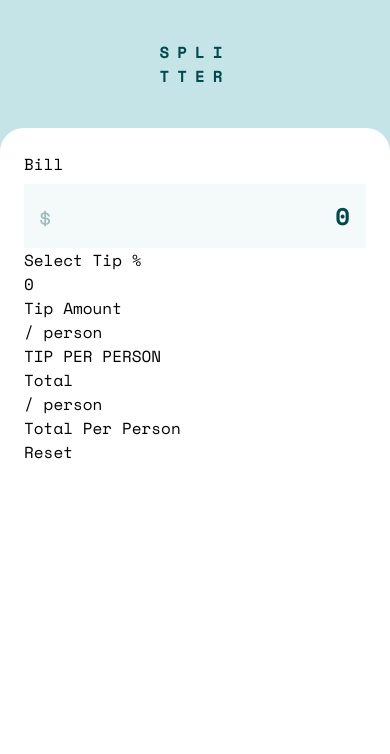
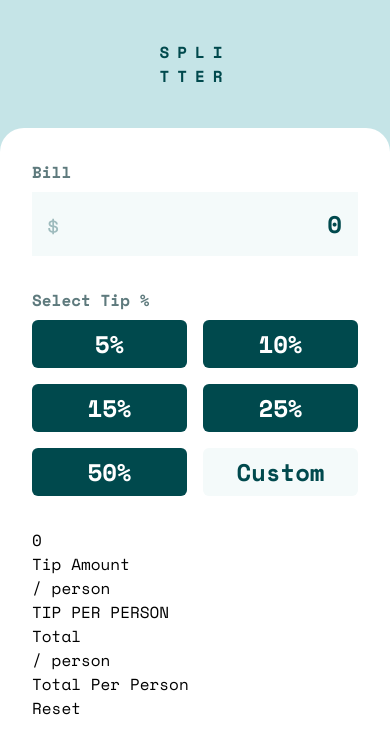
Before and after one commit to mdubelbeis/tip-calculator, a React (Create React App) app: page / in a window 390 px wide. Shown: the top 754 px of the page. Built offline with nearby package versions, Linux system fonts and the light colour scheme.

Commit message:
styled for mobile

```diff
--- a/src/components/App.js
+++ b/src/components/App.js
@@ -10,7 +10,7 @@ const App = () => {
           <p>TTER</p>
         </div>
       </header>
-      <main className="w-screen h-screen p-6 bg-pure-white rounded-t-3xl">
+      <main className="w-screen h-screen p-8 bg-pure-white rounded-t-3xl">
         <Input />
         <Output />
       </main>
--- a/src/components/BillAmount.js
+++ b/src/components/BillAmount.js
@@ -8,7 +8,7 @@ const BillAmount = () => {
   return (
     <form>
       <label htmlFor="bill-amount">
-        Bill
+        <h3 className="text-dark-grayish-cyan font-semibold">Bill</h3>
         <div className="relative">
           <input
             className="relative w-full p-4 bg-very-light-gray-cyan mt-2 focus:outline-0 text-right text-very-dark-cyan font-semibold text-2xl"
--- a/src/components/Input.js
+++ b/src/components/Input.js
@@ -4,7 +4,7 @@ import Guests from './Guests';
 
 const Input = () => {
   return (
-    <div>
+    <div className="flex flex-col space-y-8">
       <BillAmount />
       <TipPercentage />
       <Guests />
--- a/src/components/TipPercentage.js
+++ b/src/components/TipPercentage.js
@@ -1,8 +1,19 @@
+import PercentageButton from './PercentageButton';
+
 const TipPercentage = () => {
   return (
     <div>
-      <h3>Select Tip %</h3>
-      <div></div>
+      <h3 className="text-dark-grayish-cyan font-semibold">
+        Select Tip %
+      </h3>
+      <div className="mt-2 grid grid-cols-2 gap-4 text-center">
+        <PercentageButton amount={5} />
+        <PercentageButton amount={10} />
+        <PercentageButton amount={15} />
+        <PercentageButton amount={25} />
+        <PercentageButton amount={50} />
+        <PercentageButton amount={'Custom'} />
+      </div>
     </div>
   );
 };
```
